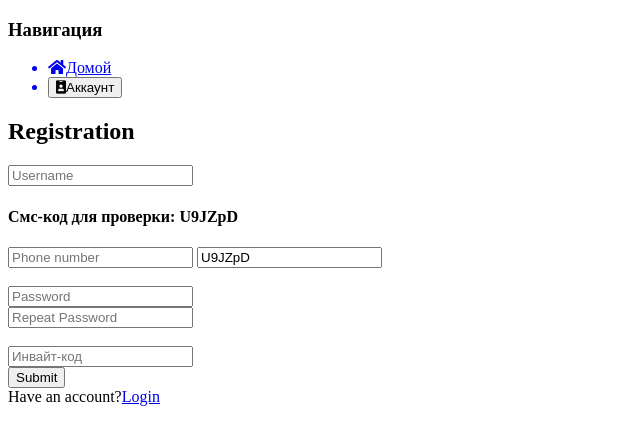
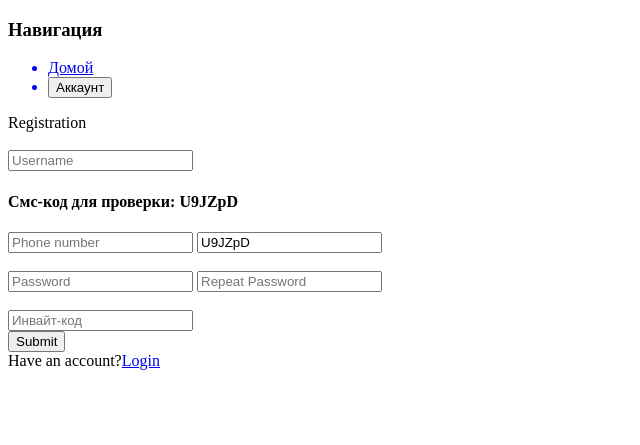
Before and after one commit to renvissvnce/ref-sys, a Django app: page /register in a window 1280 px wide. Shown: the top 445 px of the page, without its empty margins (0-640 px from the left). Run offline with Django 3.2, Linux system fonts and the light colour scheme; some libraries are stand-ins or nearby versions.

Commit message:
make it better

```diff
--- a/main/templates/main/base.html
+++ b/main/templates/main/base.html
@@ -2,11 +2,9 @@
 <html lang="*">
 <head>
     <meta charset="UTF-8">
-    <meta name="viewport"
-          content="width=device-width, user-scalable=no, initial-scale=1.0, maximum-scale=1.0, minimum-scale=1.0">
-    <meta http-equiv="X-UA-Compatible" content="ie=edge">
 
-    <link rel="stylesheet" href="https://use.fontawesome.com/releases/v5.8.2/css/all.css">
+
+
     <title>{% block title %} {% endblock %}</title>
 </head>
 <body>
--- a/main/templates/main/register.html
+++ b/main/templates/main/register.html
@@ -1,45 +1,31 @@
 {% extends "main/base.html" %} {% block content %}
 
-<div class="ui grid">
-  <div class="four wide column"></div>
-  <div class="eight wide column">
-    <div class="ui middle aligned center aligned grid">
-      <div class="column mt-5">
-        <h2 class="ui teal image header">
 
           <div class="content">Registration</div>
-        </h2>
+<br>
 
 
 
 
         <form class="ui large form" method="post" action="{% url 'reg' %}">
           {% csrf_token %}
-          <div class="ui stacked segment">
-            <div class="field">
-              <div class="ui left icon input">
-                <i class="user icon"></i>
+
                 <input type="text" name="username" value="{{data.username}}"  placeholder="Username" />
               </div>
             </div>
             <h4>Смс-код для проверки: {{pass}}</h4>
             <div class="field">
-              <div class="ui left icon input">
-                <i class="user icon"></i>
+
                 <input type="text" name="phone" value="{{data.phone}}" placeholder="Phone number" />
                   <input type="text" name="passcode" value="{{pass}}" placeholder="Смс-код для проверки"/>
               </div>
             </div>
 <br>
-            <div class="field">
-              <div class="ui left icon input">
-                <i class="lock icon"></i>
+
                 <input type="password" name="password" placeholder="Password" />
               </div>
             </div>
-            <div class="field">
-              <div class="ui left icon input">
-                <i class="lock icon"></i>
+
                 <input
                   type="password"
                   name="password2"
```
Also changed, not shown: main/templates/main/login.html (+8 -21 lines).
